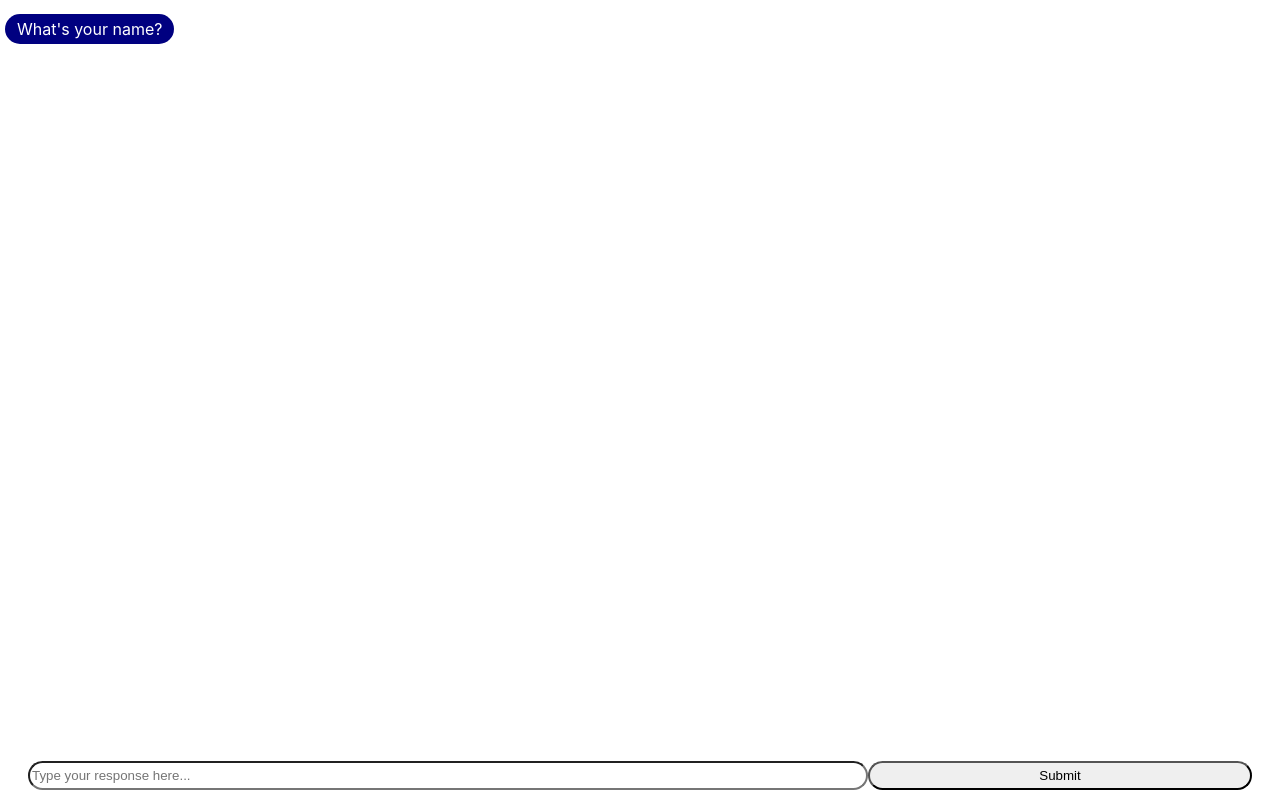
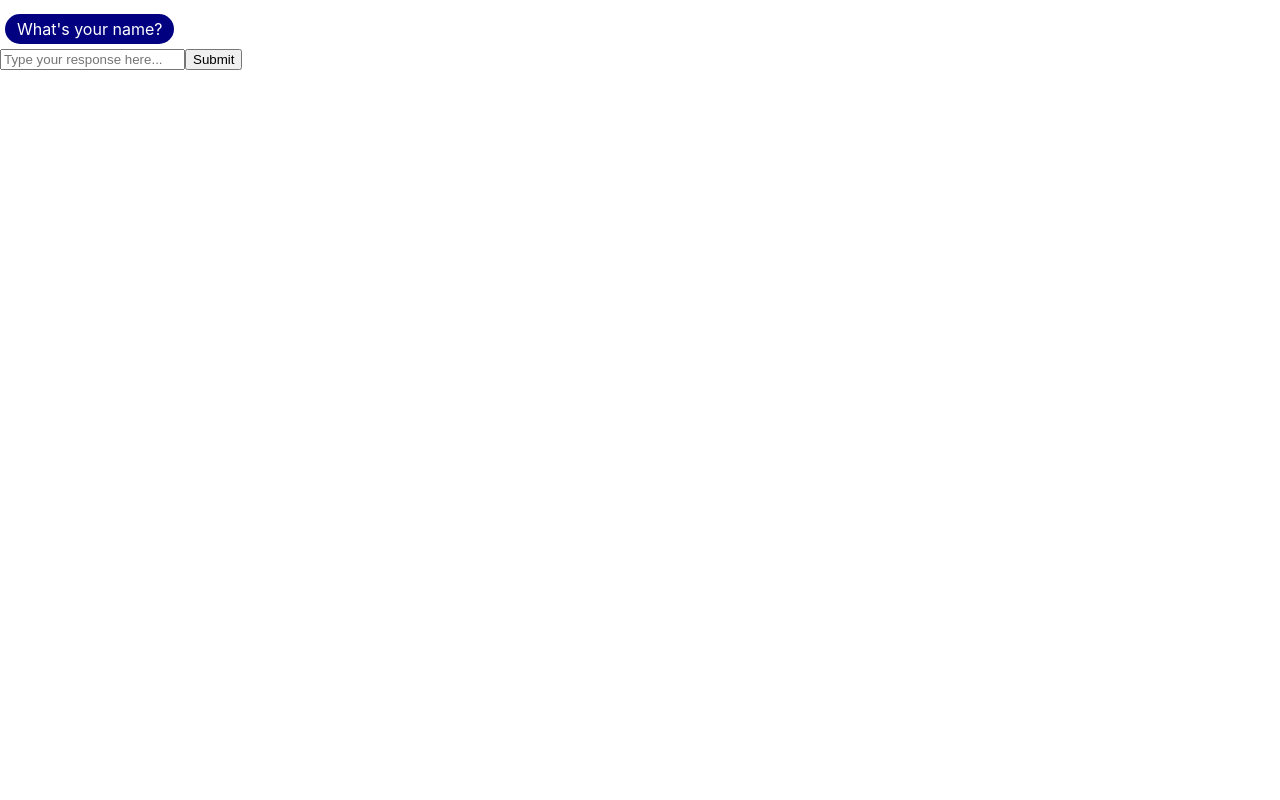
Before and after one commit to ConorChurch/CUI_Application, a React (Create React App) app: page / in a window 1280 px wide. Built offline with nearby package versions, Linux system fonts and the light colour scheme.

Commit message:
Creating new css files for each component

```diff
--- /dev/null
+++ b/src/style/TextBox.css
@@ -0,0 +1,23 @@
+
+.textInput {
+    border-radius: 25px;
+    padding: 0 12px 0 12px;
+    width: 60%;
+    border-style: solid;
+    resize: none;
+    overflow: scroll;
+    max-height: 5rem;
+    min-height: 3rem;
+    vertical-align: bottom;
+  }
+
+  .submitButton {
+    border-radius: 25px;
+    padding: 5px 2px 5px 2px;
+    width: 30%;
+  }
+
+form{
+    padding: 5px;
+    background-color: #89CFF0;
+  }
--- a/src/style/UserConvo.css
+++ b/src/style/UserConvo.css
@@ -56,25 +56,18 @@ html, body {
   padding-top: 10px;
   display: flex;
   flex-direction: column;
+}
 
 
+.monitorHeader {
+  width: 30%;
+  box-sizing: border-box;
+  margin: 0 auto;
+  border: 1;
+  border-style: solid;
 }
 
-.textInput {
-  display: inline-block;
-  border-radius: 25px;
-  padding: 5px 2px 5px 2px;
-  width: 65%;
-}
-
-.submitButton {
-  display: inline-block;
-  border-radius: 25px;
-  padding: 5px 2px 5px 2px;
-  width: 30%;
-}
-
-.monitor {
+.monitorConversation {
   height: 100%;
   width: 30%;
   right: 50%;
@@ -99,8 +92,14 @@ html, body {
   padding-bottom: 10px;
 }
 
+.phoneHeader {
+  position: relative;
+  width: 100%;
+  margin: 0 auto;
+  border: 0;
+}
 
-.phone {
+.phoneConversation {
   position: relative;
   height: 100%;
   width: 100%;
@@ -120,20 +119,25 @@ html, body {
   flex-direction: column;
 }
 
-.buttonBox {
-  text-align: center;
+
+header {
+  background-color: navy;
+  color: white;
+  position: relative;
+  box-sizing: border-box;
+  display: flex;
+  align-items: center;
 }
 
-.buttons {
-  flex-wrap: wrap;
+img {
+  border-radius: 25px;
   display: inline-block;
-  border-radius: 25px;
-  padding: 5px 12px 5px 12px;
-  flex-direction: column;
-  word-wrap: break-word;
-  overflow: hidden;
+  margin: 10px;
 }
-
-form {
-  text-align: center;
+.name {
+  justify-content: center;
+  display: flex;
+  padding-left: 2.5%;
+  margin: 0;
+  font-size: larger;
 }
```
Also changed, not shown: src/style/Buttons.css (added, +13 -0 lines), src/style/EndPage.css (added).
